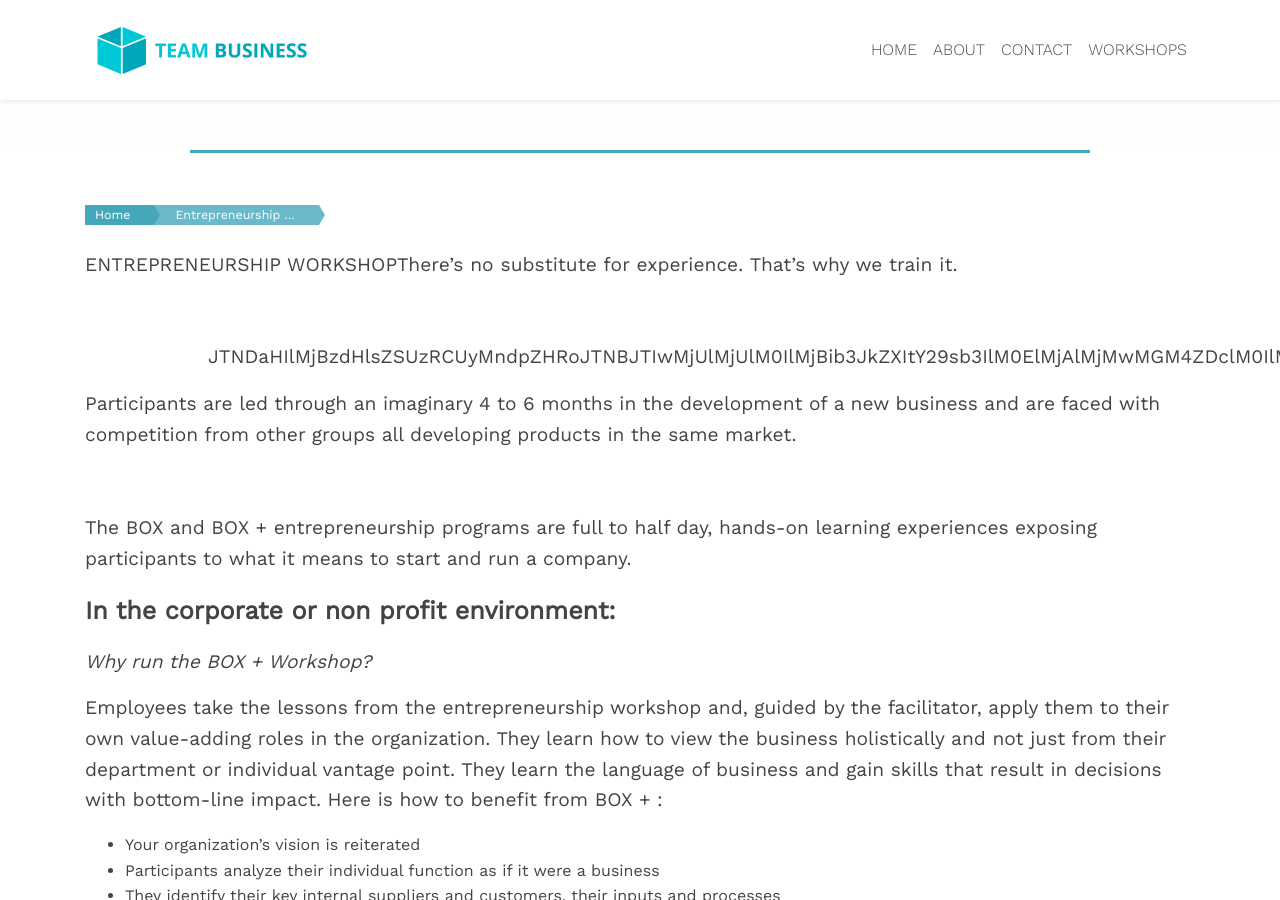
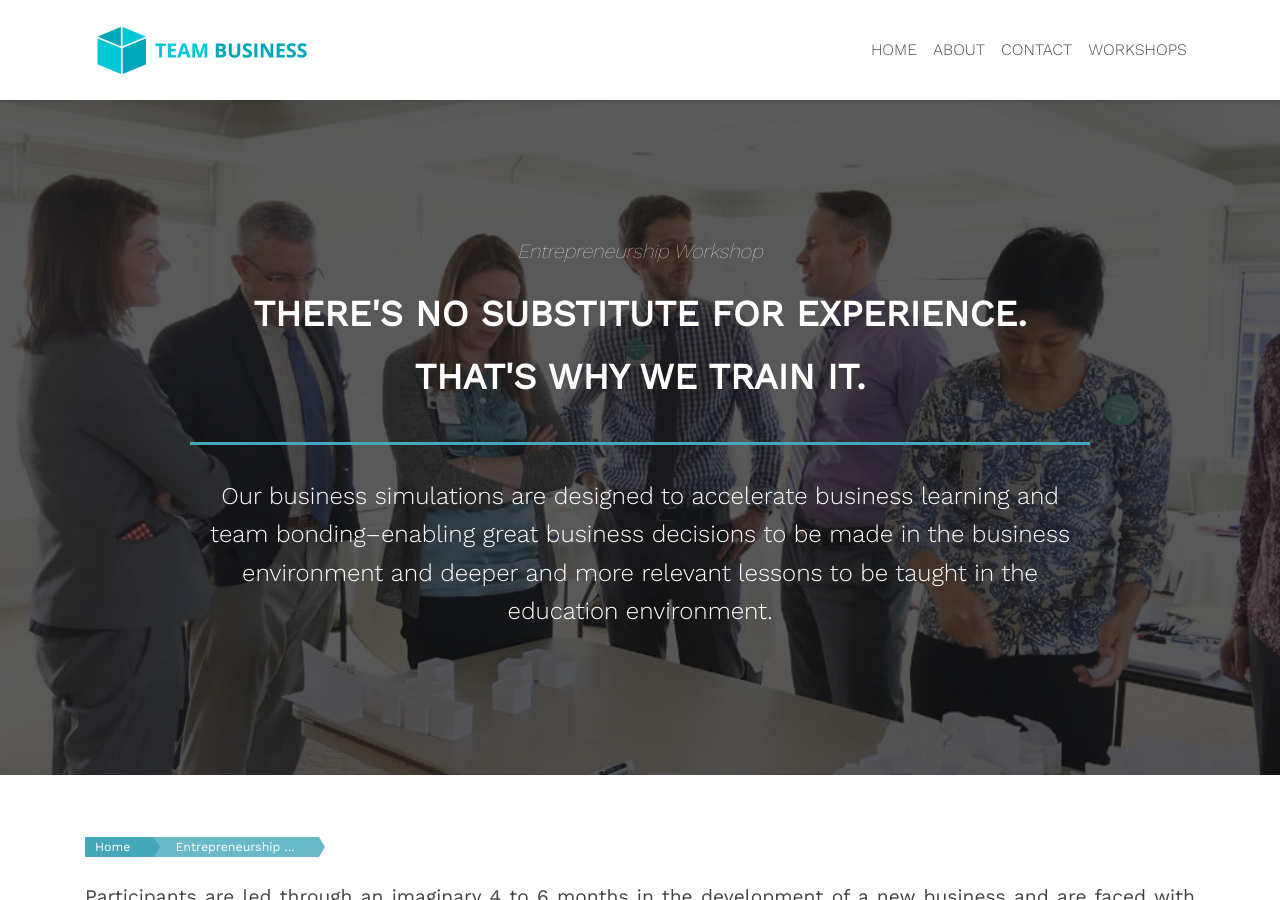
Before and after one commit to zac-heisey/team-business, a Jekyll site: the page built from _pages/entrepreneurship-workshop.md, in a window 1280 px wide and 900 px high. Built offline with Jekyll 4.4.1, drawn with Linux system fonts in a browser that asks for light colours; nearby versions of some CDN libraries; some of the changed text lies outside the part shown.

Commit message:
Update from Forestry.io Zac Heisey updated _pages/entrepreneurship-workshop.md

```diff
--- a/_pages/entrepreneurship-workshop.md
+++ b/_pages/entrepreneurship-workshop.md
@@ -1,46 +1,49 @@
 ---
 layout: page
 title: Entrepreneurship Workshop
-permalink: /entrepreneurship-workshop/
-description:
+permalink: "/entrepreneurship-workshop/"
+description: ''
+section-title: Entrepreneurship Workshop
+intro-1: There's No Substitute for Experience. That's Why We Train It.
+intro-2: Our business simulations are designed to accelerate business learning and
+  team bonding–enabling great business decisions to be made in the business environment
+  and deeper and more relevant lessons to be taught in the education environment.
+header-image: "/assets/images/accounting-workshop.jpg"
+
 ---
-ENTREPRENEURSHIP WORKSHOPThere's no substitute for experience.
-That's why we train it.<span style="color: #fff;">Our business simulations are designed to accelerate business learning and team bonding–enabling great business decisions to be made in the business environment and deeper and more relevant lessons to be taught in the education environment.</span>JTNDaHIlMjBzdHlsZSUzRCUyMndpZHRoJTNBJTIwMjUlMjUlM0IlMjBib3JkZXItY29sb3IlM0ElMjAlMjMwMGM4ZDclM0IlMjIlM0U=
-<p style="text-align: left;">Participants are led through an imaginary 4 to 6 months in the development of a new business and are faced with competition from other groups all developing products in the same market.</p>
-&nbsp;
-<p style="text-align: left;">The BOX and BOX + entrepreneurship programs are full to half day, hands-on learning experiences exposing participants to what it means to start and run a company.</p>
+Participants are led through an imaginary 4 to 6 months in the development of a new business and are faced with competition from other groups all developing products in the same market.
 
+The BOX and BOX+ entrepreneurship programs are full to half day, hands-on learning experiences exposing participants to what it means to start and run a company.
 
-<style>.vc_custom_1478453094385{padding-bottom:40px!important;}</style>
-<p style="margin-top: 15px; font-size: 25px; text-align: left;"><strong>In the corporate or non profit environment:</strong></p>
-<p style="text-align: left;"><em>Why run the BOX + Workshop?</em></p>
-<p style="text-align: left;">Employees take the lessons from the entrepreneurship workshop and, guided by the facilitator, apply them to their own value-adding roles in the organization. They learn how to view the business holistically and not just from their department or individual vantage point. They learn the language of business and gain skills that result in decisions with bottom-line impact. Here is how to benefit from BOX + :</p>
+### In the corporate or non profit environment:
 
-<ul>
- 	<li style="text-align: left;">Your organization’s vision is reiterated</li>
- 	<li style="text-align: left;">Participants analyze their individual function as if it were a business</li>
- 	<li style="text-align: left;">They identify their key internal suppliers and customers, their inputs and processes</li>
- 	<li style="text-align: left;">They determine their key value drivers, analyze how to maximize these and how to overcome constraints, develop a plan of action, including milestones and measurements</li>
- 	<li style="text-align: left;">Before leaving the workshop, participants make business improvement recommendations using the business skills, language and logic gained throughout the workshop</li>
- 	<li style="text-align: left;">Participants implement and track these lessons in the workplace</li>
-</ul>
+**Why run the BOX+ Workshop?**
 
-<p style="font-size: 25px; margin-top: 15px; text-align: left;"><strong>In the education environment:</strong></p>
-<p style="text-align: left;"><em>Why run a BOX workshop?</em></p>
-<p style="text-align: left;">In the BOX entrepreneurship workshop, students are intensively engaged in starting and running a “start-up” business.</p>
-<p style="text-align: left;">Everyone is challenged to participate in the fun and competitive production and management of a product. Starting with a kickoff meeting, roles and processes are established. Participants are presented with the management of a number of concepts and activities that impact real businesses.</p>
-<p style="text-align: left;">The BOX entrepreneurship program teaches great lessons first hand about business, all the while combining competition, negotiation, teamwork and many other essential soft skills that can’t be learned via a textbook or lecture. Here are some concepts taught in BOX:</p>
-<p style="text-align: left;">Key Learnings:</p>
+Employees take the lessons from the entrepreneurship workshop and, guided by the facilitator, apply them to their own value-adding roles in the organization. They learn how to view the business holistically and not just from their department or individual vantage point. They learn the language of business and gain skills that result in decisions with bottom-line impact. Here is how to benefit from BOX+:
 
-<ul>
- 	<li style="text-align: left;">Supply and demand forecasting</li>
- 	<li style="text-align: left;">Competition in the “marketplace”</li>
- 	<li style="text-align: left;">The impact of technology</li>
- 	<li style="text-align: left;">The role of advertising</li>
- 	<li style="text-align: left;">The impact of quality (or lack thereof)</li>
- 	<li style="text-align: left;">Looking at the bottom line (profitability)</li>
- 	<li style="text-align: left;">The challenge of the future, planning for the unforeseen</li>
-</ul>
-Our business is seeing your business excel.
-<p style="color: #fff; font-size: 24px;">Every interaction begins with a conversation because every experience we lead can be easily customized for you and your organization. Find out what we can do to accelerate your business education. Call 410-837-1414</p>
-CALL NOW
+- Your organization’s vision is reiterated
+- Participants analyze their individual function as if it were a business
+- They identify their key internal suppliers and customers, their inputs and processes
+- They determine their key value drivers, analyze how to maximize these and how to overcome constraints, develop a plan of action, including milestones and measurements
+- Before leaving the workshop, participants make business improvement recommendations using the business skills, language and logic gained throughout the workshop
+- Participants implement and track these lessons in the workplace
+
+### In the education environment:
+
+**Why run a BOX workshop?**
+
+In the BOX entrepreneurship workshop, students are intensively engaged in starting and running a “start-up” business.
+
+Everyone is challenged to participate in the fun and competitive production and management of a product. Starting with a kickoff meeting, roles and processes are established. Participants are presented with the management of a number of concepts and activities that impact real businesses.
+
+The BOX entrepreneurship program teaches great lessons first hand about business, all the while combining competition, negotiation, teamwork and many other essential soft skills that can’t be learned via a textbook or lecture. Here are some concepts taught in BOX:
+
+**Key Learnings:**
+
+- Supply and demand forecasting
+- Competition in the “marketplace”
+- The impact of technology
+- The role of advertising
+- The impact of quality (or lack thereof)
+- Looking at the bottom line (profitability)
+- The challenge of the future, planning for the unforeseen
```
Also changed, not shown: .forestry/front_matter/templates/page-template.yml.
